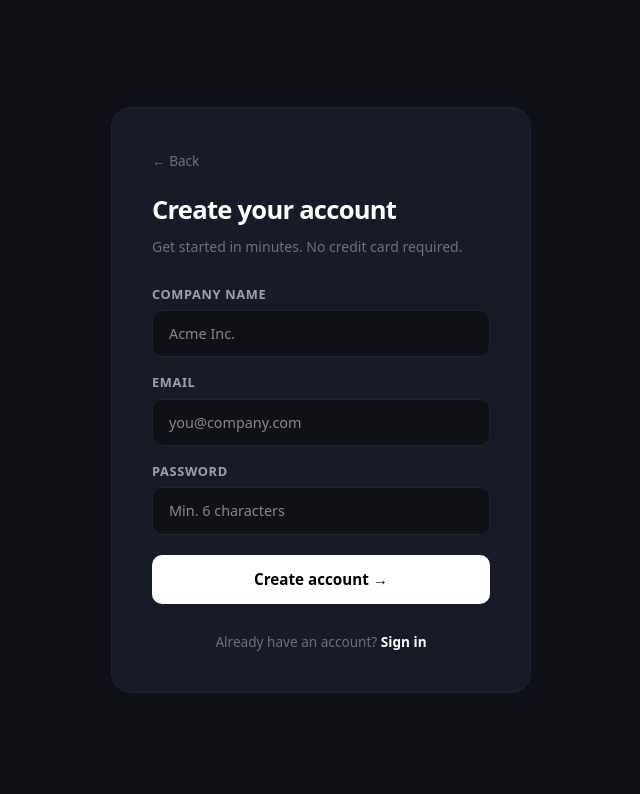
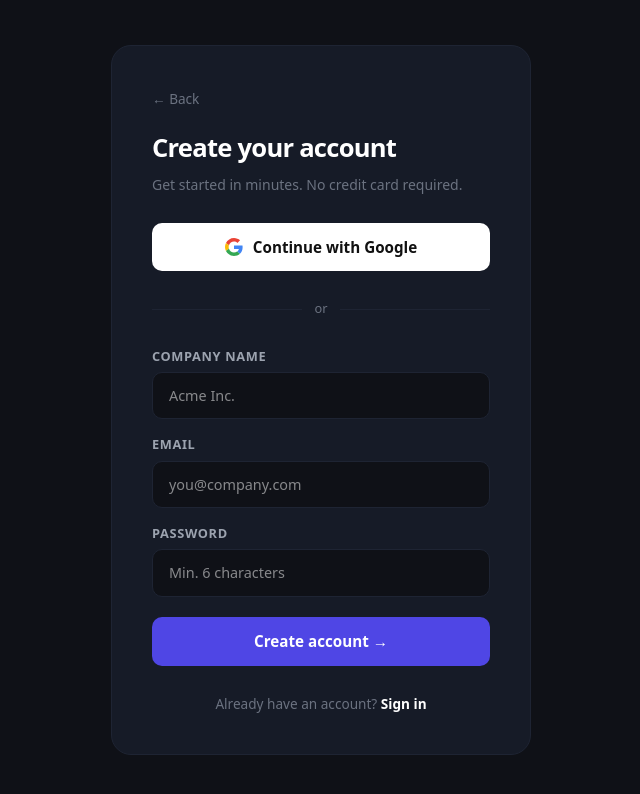
Before and after one commit to ilian94/dashboard-saas, a Next.js app: page /register in a window 1280 px wide. Shown: the top 794 px of the page, without its empty margins (319-959 px from the left). Built offline with nearby package versions, Linux system fonts and the light colour scheme; no server answers.

Commit message:
add google auth on login and register

```diff
--- a/app/login/page.js
+++ b/app/login/page.js
@@ -9,14 +9,24 @@
 export default function Login() {
   const [form, setForm] = useState({ email: "", password: "" });
   const [loading, setLoading] = useState(false);
+  const [googleLoading, setGoogleLoading] = useState(false);
   const [error, setError] = useState("");
 
   const handleChange = (e) => setForm({ ...form, [e.target.name]: e.target.value });
+
   const handleSubmit = async (e) => {
     e.preventDefault(); setLoading(true); setError("");
     const { error: err } = await supabase.auth.signInWithPassword({ email: form.email, password: form.password });
     if (err) { setError(err.message); setLoading(false); return; }
     window.location.href = "/dashboard";
+  };
+
+  const handleGoogle = async () => {
+    setGoogleLoading(true);
+    await supabase.auth.signInWithOAuth({
+      provider: 'google',
+      options: { redirectTo: `${window.location.origin}/dashboard` },
+    });
   };
 
   return (
@@ -27,6 +37,26 @@
           <h1 style={{ fontSize: '1.6rem', fontWeight: 800, color: 'white', letterSpacing: '-0.03em', marginBottom: '6px' }}>Sign in</h1>
           <p style={{ fontSize: '0.875rem', color: C.text }}>Welcome back to VoiceBot AI.</p>
         </div>
+
+        {/* Google Button */}
+        <button onClick={handleGoogle} disabled={googleLoading} style={{ display: 'flex', alignItems: 'center', justifyContent: 'center', gap: '10px', padding: '13px', background: 'white', color: '#111', border: 'none', borderRadius: '10px', fontWeight: 700, fontSize: '0.95rem', cursor: 'pointer', width: '100%' }}>
+          <svg width="18" height="18" viewBox="0 0 48 48">
+            <path fill="#EA4335" d="M24 9.5c3.54 0 6.71 1.22 9.21 3.6l6.85-6.85C35.9 2.38 30.47 0 24 0 14.62 0 6.51 5.38 2.56 13.22l7.98 6.19C12.43 13.72 17.74 9.5 24 9.5z"/>
+            <path fill="#4285F4" d="M46.98 24.55c0-1.57-.15-3.09-.38-4.55H24v9.02h12.94c-.58 2.96-2.26 5.48-4.78 7.18l7.73 6c4.51-4.18 7.09-10.36 7.09-17.65z"/>
+            <path fill="#FBBC05" d="M10.53 28.59c-.48-1.45-.76-2.99-.76-4.59s.27-3.14.76-4.59l-7.98-6.19C.92 16.46 0 20.12 0 24c0 3.88.92 7.54 2.56 10.78l7.97-6.19z"/>
+            <path fill="#34A853" d="M24 48c6.48 0 11.93-2.13 15.89-5.81l-7.73-6c-2.15 1.45-4.92 2.3-8.16 2.3-6.26 0-11.57-4.22-13.47-9.91l-7.98 6.19C6.51 42.62 14.62 48 24 48z"/>
+            <path fill="none" d="M0 0h48v48H0z"/>
+          </svg>
+          {googleLoading ? 'Redirecting...' : 'Continue with Google'}
+        </button>
+
+        {/* Divider */}
+        <div style={{ display: 'flex', alignItems: 'center', gap: '12px' }}>
+          <div style={{ flex: 1, height: 1, background: C.border }} />
+          <span style={{ color: C.text, fontSize: '0.8rem' }}>or</span>
+          <div style={{ flex: 1, height: 1, background: C.border }} />
+        </div>
+
         <form onSubmit={handleSubmit} style={{ display: 'flex', flexDirection: 'column', gap: '16px' }}>
           {[{ name: 'email', label: 'Email', type: 'email', placeholder: 'you@company.com' }, { name: 'password', label: 'Password', type: 'password', placeholder: '••••••••' }].map(field => (
             <div key={field.name} style={{ display: 'flex', flexDirection: 'column', gap: '6px' }}>
@@ -36,10 +66,11 @@
             </div>
           ))}
           {error && <p style={{ fontSize: '0.85rem', color: '#f87171', background: 'rgba(248,113,113,0.08)', padding: '10px 14px', borderRadius: '8px', border: '1px solid rgba(248,113,113,0.2)' }}>{error}</p>}
-          <button type="submit" disabled={loading} style={{ padding: '13px', background: 'white', color: 'black', border: 'none', borderRadius: '10px', fontWeight: 700, fontSize: '0.95rem', cursor: 'pointer', marginTop: '4px' }}>
+          <button type="submit" disabled={loading} style={{ padding: '13px', background: '#4f46e5', color: 'white', border: 'none', borderRadius: '10px', fontWeight: 700, fontSize: '0.95rem', cursor: 'pointer', marginTop: '4px' }}>
             {loading ? 'Signing in...' : 'Sign in →'}
           </button>
         </form>
+
         <p style={{ fontSize: '0.85rem', textAlign: 'center', color: C.text }}>
           No account?{' '}<Link href="/register" style={{ color: 'white', textDecoration: 'none', fontWeight: 600 }}>Create one</Link>
         </p>
--- a/app/register/page.js
+++ b/app/register/page.js
@@ -6,25 +6,43 @@
 const supabase = createClient();
 const C = { bg: '#0f1117', card: '#161b27', border: '#1e2433', input: '#0f1117', text: '#6b7280', label: '#9ca3af' };
 
+const GoogleIcon = () => (
+  <svg width="18" height="18" viewBox="0 0 48 48">
+    <path fill="#EA4335" d="M24 9.5c3.54 0 6.71 1.22 9.21 3.6l6.85-6.85C35.9 2.38 30.47 0 24 0 14.62 0 6.51 5.38 2.56 13.22l7.98 6.19C12.43 13.72 17.74 9.5 24 9.5z"/>
+    <path fill="#4285F4" d="M46.98 24.55c0-1.57-.15-3.09-.38-4.55H24v9.02h12.94c-.58 2.96-2.26 5.48-4.78 7.18l7.73 6c4.51-4.18 7.09-10.36 7.09-17.65z"/>
+    <path fill="#FBBC05" d="M10.53 28.59c-.48-1.45-.76-2.99-.76-4.59s.27-3.14.76-4.59l-7.98-6.19C.92 16.46 0 20.12 0 24c0 3.88.92 7.54 2.56 10.78l7.97-6.19z"/>
+    <path fill="#34A853" d="M24 48c6.48 0 11.93-2.13 15.89-5.81l-7.73-6c-2.15 1.45-4.92 2.3-8.16 2.3-6.26 0-11.57-4.22-13.47-9.91l-7.98 6.19C6.51 42.62 14.62 48 24 48z"/>
+    <path fill="none" d="M0 0h48v48H0z"/>
+  </svg>
+);
+
 export default function Register() {
   const [form, setForm] = useState({ email: "", password: "", company: "" });
   const [loading, setLoading] = useState(false);
+  const [googleLoading, setGoogleLoading] = useState(false);
   const [error, setError] = useState("");
 
   const handleChange = (e) => setForm({ ...form, [e.target.name]: e.target.value });
+
+  const handleGoogle = async () => {
+    setGoogleLoading(true);
+    await supabase.auth.signInWithOAuth({
+      provider: 'google',
+      options: { redirectTo: `${window.location.origin}/dashboard` },
+    });
+  };
+
   const handleSubmit = async (e) => {
     e.preventDefault(); setLoading(true); setError("");
     const { data, error: err } = await supabase.auth.signUp({ email: form.email, password: form.password });
     if (err) { setError(err.message); setLoading(false); return; }
     if (data.user) {
       await supabase.from("clients").insert([{ user_id: data.user.id, email: form.email, business_name: form.company }]);
-
       await fetch('/api/email/welcome', {
         method: 'POST',
         headers: { 'Content-Type': 'application/json' },
         body: JSON.stringify({ email: form.email, businessName: form.company }),
       });
-
       window.location.href = "/dashboard";
     } else { setError("Check your email to confirm your account."); setLoading(false); }
   };
@@ -37,6 +55,20 @@
           <h1 style={{ fontSize: '1.6rem', fontWeight: 800, color: 'white', letterSpacing: '-0.03em', marginBottom: '6px' }}>Create your account</h1>
           <p style={{ fontSize: '0.875rem', color: C.text }}>Get started in minutes. No credit card required.</p>
         </div>
+
+        {/* Google Button */}
+        <button onClick={handleGoogle} disabled={googleLoading} style={{ display: 'flex', alignItems: 'center', justifyContent: 'center', gap: '10px', padding: '13px', background: 'white', color: '#111', border: 'none', borderRadius: '10px', fontWeight: 700, fontSize: '0.95rem', cursor: 'pointer', width: '100%' }}>
+          <GoogleIcon />
+          {googleLoading ? 'Redirecting...' : 'Continue with Google'}
+        </button>
+
+        {/* Divider */}
+        <div style={{ display: 'flex', alignItems: 'center', gap: '12px' }}>
+          <div style={{ flex: 1, height: 1, background: C.border }} />
+          <span style={{ color: C.text, fontSize: '0.8rem' }}>or</span>
+          <div style={{ flex: 1, height: 1, background: C.border }} />
+        </div>
+
         <form onSubmit={handleSubmit} style={{ display: 'flex', flexDirection: 'column', gap: '16px' }}>
           {[
             { name: 'company', label: 'Company name', type: 'text', placeholder: 'Acme Inc.' },
@@ -50,10 +82,11 @@
             </div>
           ))}
           {error && <p style={{ fontSize: '0.85rem', color: '#f87171', background: 'rgba(248,113,113,0.08)', padding: '10px 14px', borderRadius: '8px', border: '1px solid rgba(248,113,113,0.2)' }}>{error}</p>}
-          <button type="submit" disabled={loading} style={{ padding: '13px', background: 'white', color: 'black', border: 'none', borderRadius: '10px', fontWeight: 700, fontSize: '0.95rem', cursor: 'pointer', marginTop: '4px' }}>
+          <button type="submit" disabled={loading} style={{ padding: '13px', background: '#4f46e5', color: 'white', border: 'none', borderRadius: '10px', fontWeight: 700, fontSize: '0.95rem', cursor: 'pointer', marginTop: '4px' }}>
             {loading ? 'Creating account...' : 'Create account →'}
           </button>
         </form>
+
         <p style={{ fontSize: '0.85rem', textAlign: 'center', color: C.text }}>
           Already have an account?{' '}<Link href="/login" style={{ color: 'white', textDecoration: 'none', fontWeight: 600 }}>Sign in</Link>
         </p>
```
